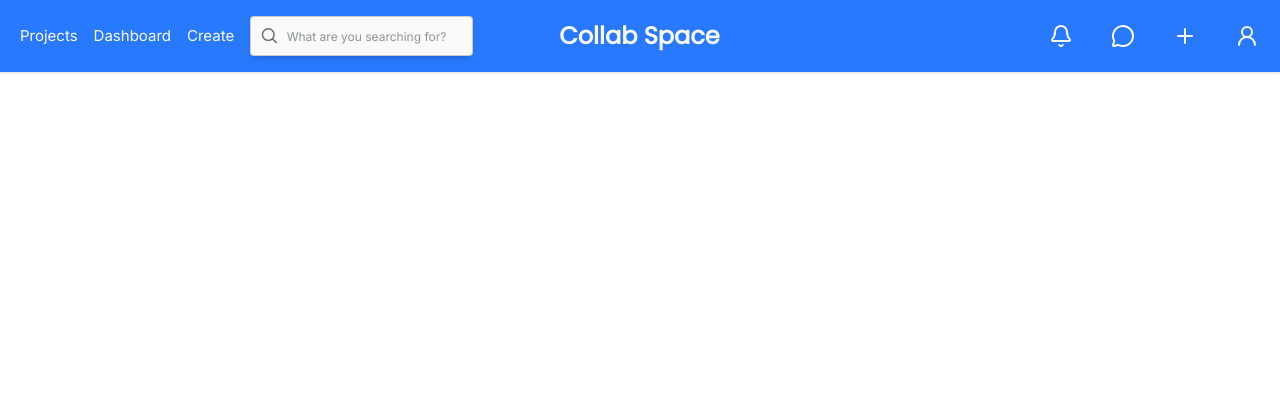
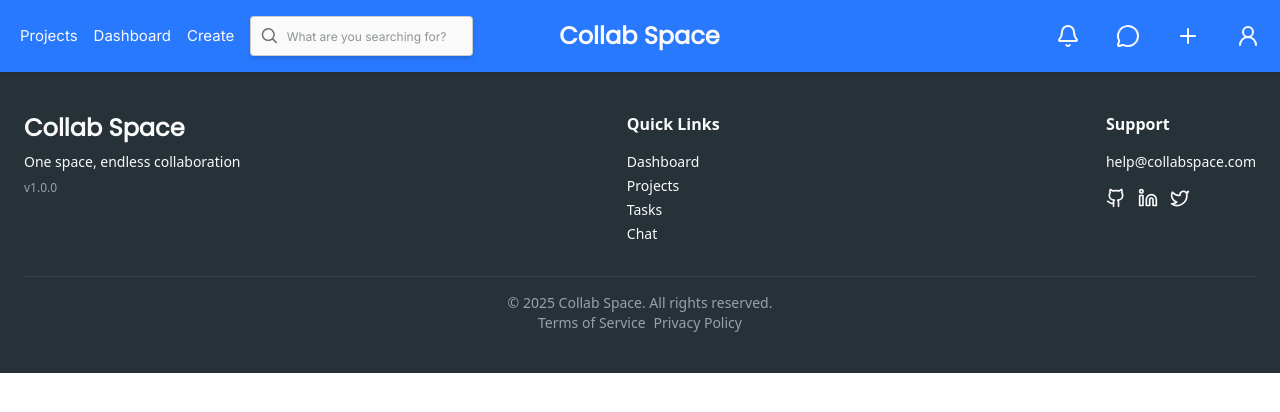
Before and after one commit to BK-Bagchi/collab-space, a React (Vite) app: page / in a window 1280 px wide. Shown: the top 412 px of the page. Built offline with nearby package versions, Linux system fonts and the light colour scheme.

Commit message:
Footer added and navabr correction made

```diff
--- a/src/App.jsx
+++ b/src/App.jsx
@@ -1,8 +1,10 @@
+import Footer from "./components/shared/Footer/Footer";
 import Navbar from "./components/shared/Navbar/navbar";
 function App() {
   return (
     <>
       <Navbar />
+      <Footer user={true} />
     </>
   );
 }
--- /dev/null
+++ b/src/components/shared/Footer/Footer.jsx
@@ -0,0 +1,138 @@
+import React from "react";
+import { Github, Linkedin, Twitter } from "lucide-react";
+import projectName, { projectSlogan } from "../../../utils/getProjectName";
+
+const Footer = () => {
+  const user = true;
+  return (
+    <footer className="bg-charcoalGray text-softWhite px-6 py-10 mt-auto">
+      <div className="max-w-7xl mx-auto flex flex-col md:flex-row justify-between gap-8">
+        {/* Left Section: Branding */}
+        <div className="flex flex-col gap-2">
+          <a className="text-2xl font-bold logo-font">{projectName()}</a>
+          <span className="text-sm font-body">{projectSlogan()}</span>
+          <span className="text-xs text-gray-400">v1.0.0</span>
+        </div>
+
+        {/* Middle Section: Quick Links */}
+        <div className="flex flex-col gap-2">
+          <h4 className="font-heading font-semibold mb-2">Quick Links</h4>
+          <ul className="flex flex-col gap-1 text-sm">
+            {user ? (
+              <>
+                <li>
+                  <a
+                    href="/dashboard"
+                    className="hover:text-electricBlue transition"
+                  >
+                    Dashboard
+                  </a>
+                </li>
+                <li>
+                  <a
+                    href="/projects"
+                    className="hover:text-electricBlue transition"
+                  >
+                    Projects
+                  </a>
+                </li>
+                <li>
+                  <a
+                    href="/tasks"
+                    className="hover:text-electricBlue transition"
+                  >
+                    Tasks
+                  </a>
+                </li>
+                <li>
+                  <a
+                    href="/chat"
+                    className="hover:text-electricBlue transition"
+                  >
+                    Chat
+                  </a>
+                </li>
+              </>
+            ) : (
+              <>
+                <li>
+                  <a href="/" className="hover:text-electricBlue transition">
+                    Homepage
+                  </a>
+                </li>
+                <li>
+                  <a
+                    href="/about"
+                    className="hover:text-electricBlue transition"
+                  >
+                    About
+                  </a>
+                </li>
+                <li>
+                  <a
+                    href="/pricing"
+                    className="hover:text-electricBlue transition"
+                  >
+                    Pricing
+                  </a>
+                </li>
+                <li>
+                  <a
+                    href="/contact"
+                    className="hover:text-electricBlue transition"
+                  >
+                    Contact
+                  </a>
+                </li>
+              </>
+            )}
+          </ul>
+        </div>
+
+        {/* Right Section: Support & Social */}
+        <div className="flex flex-col gap-2">
+          <h4 className="font-heading font-semibold mb-2">Support</h4>
+          <p className="text-sm">help@collabspace.com</p>
+          <div className="flex gap-3 mt-2">
+            <a
+              href="https://github.com/"
+              target="_blank"
+              className="hover:text-electricBlue transition"
+            >
+              <Github size={20} />
+            </a>
+            <a
+              href="https://linkedin.com/"
+              target="_blank"
+              className="hover:text-electricBlue transition"
+            >
+              <Linkedin size={20} />
+            </a>
+            <a
+              href="https://twitter.com/"
+              target="_blank"
+              className="hover:text-electricBlue transition"
+            >
+              <Twitter size={20} />
+            </a>
+          </div>
+        </div>
+      </div>
+
+      {/* Bottom Line */}
+      <div className="mt-8 border-t border-gray-700 pt-4 text-sm flex flex-col items-center text-gray-400">
+        <span>© 2025 Collab Space. All rights reserved.</span>
+        <span className="flex gap-2 mt-2 md:mt-0">
+          <a href="/terms" className="hover:text-electricBlue transition">
+            Terms of Service
+          </a>
+          <a href="/privacy" className="hover:text-electricBlue transition">
+            Privacy Policy
+          </a>
+        </span>
+      </div>
+    </footer>
+  );
+};
+
+export default Footer;
--- a/src/components/shared/Navbar/PrivateBtn.jsx
+++ b/src/components/shared/Navbar/PrivateBtn.jsx
@@ -12,19 +12,19 @@ import {
 const PrivateBtn = () => {
   return (
     <div className="flex items-center gap-x-0 md:gap-x-5">
-      <button className="btn btn-ghost btn-sm px-2 text-charcoalGray hover:bg-[#FAFAFA] hover:text-[#2979FF]">
+      <button className="btn btn-sm px-2 border-none shadow-none bg-electricBlue text-softWhite hover:bg-softWhite hover:text-charcoalGray">
         <Bell />
       </button>
-      <button className="btn btn-ghost btn-sm px-2 text-charcoalGray hover:bg-[#FAFAFA] hover:text-[#2979FF]">
+      <button className="btn btn-sm px-2 border-none shadow-none bg-electricBlue text-softWhite hover:bg-softWhite hover:text-charcoalGray">
         <MessageCircle />
       </button>
-      <button className="btn btn-ghost btn-sm px-2 text-charcoalGray hover:bg-[#FAFAFA] hover:text-[#2979FF]">
+      <button className="btn btn-sm px-2 border-none shadow-none bg-electricBlue text-softWhite hover:bg-softWhite hover:text-charcoalGray">
         <Plus />
       </button>
       <div className="dropdown dropdown-end">
         <label
           tabIndex={0}
-          className="btn btn-ghost btn-sm px-2 rounded-full text-charcoalGray hover:bg-[#FAFAFA] hover:text-[#2979FF]"
+          className="btn btn-sm px-2 rounded-full border-none shadow-none bg-electricBlue text-softWhite hover:bg-softWhite hover:text-charcoalGray"
         >
           <UserRound />
         </label>
--- a/src/index.css
+++ b/src/index.css
@@ -12,3 +12,37 @@
 .body-font {
   font-family: "Inter", sans-serif;
 }
+/* primary colors */
+.text-electricBlue {
+  color: #2979ff;
+}
+.bg-electricBlue {
+  background-color: #2979ff;
+}
+.text-vibrantPurple {
+  color: #8e24aa;
+}
+.bg-vibrantPurple {
+  background-color: #8e24aa;
+}
+/* primary colors */
+/* secondary colors */
+.text-telGreen {
+  color: #26a69a;
+}
+.bg-telGreen {
+  background-color: #26a69a;
+}
+.text-softWhite {
+  color: #fafafa;
+}
+.bg-softWhite {
+  background-color: #fafafa;
+}
+.text-charcoalGray {
+  color: #263238;
+}
+.bg-charcoalGray {
+  background-color: #263238;
+}
+/* secondary colors */
```
